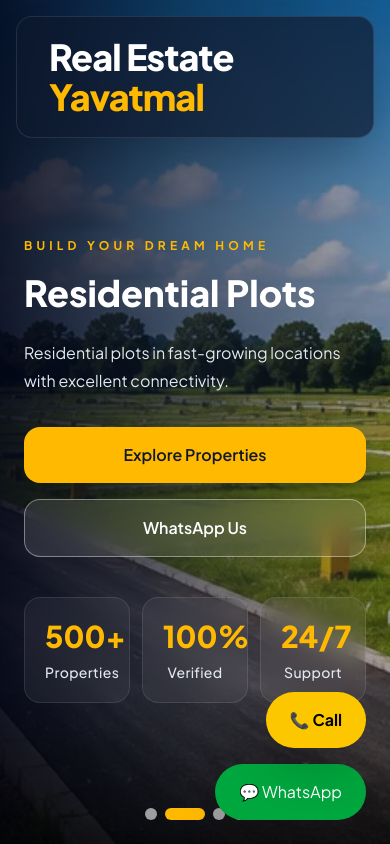
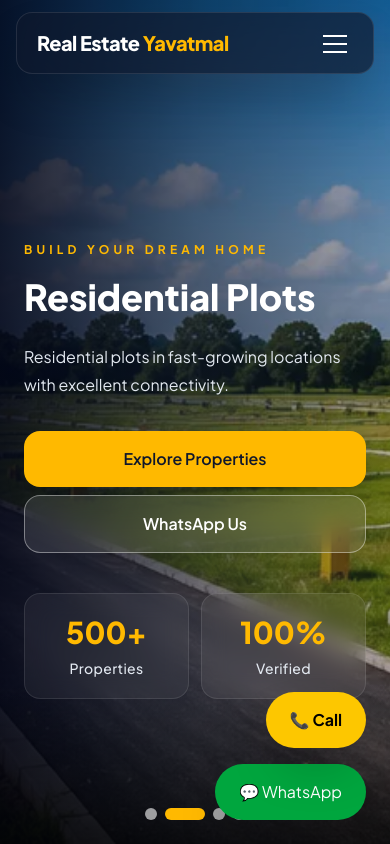
Before and after one commit to Kafil111/real-estate-yavatmal, a Next.js app: page / in a window 390 px wide. Shown: the top 844 px of the page. Built offline with nearby package versions, Linux system fonts and the light colour scheme.

Commit message:
Hero v2: responsive navbar with mobile dropdown, responsive stat cards

```diff
--- a/components/Hero/HeroContent.tsx
+++ b/components/Hero/HeroContent.tsx
@@ -34,7 +34,7 @@ export default function HeroContent({
 
                 {/* Buttons */}
 
-                <div className="mt-8 flex flex-col gap-4 sm:flex-row">
+                <div className="mt-8 flex flex-col gap-2 sm:flex-row">
 
                     <Button href="#properties">
                         Explore Properties
@@ -51,7 +51,7 @@ export default function HeroContent({
 
                 {/* Stats */}
 
-                <div className="mt-10 grid grid-cols-3 gap-3 sm:gap-5">
+                <div className="mt-10 grid grid-cols-2 gap-3 sm:grid-cols-3 sm:gap-5">
 
                     <StatCard
                         value="500+"
@@ -66,6 +66,7 @@ export default function HeroContent({
                     <StatCard
                         value="24/7"
                         label="Support"
+                        className="hidden sm:block"
                     />
 
                 </div>
--- a/components/Layout/Navbar.tsx
+++ b/components/Layout/Navbar.tsx
@@ -1,13 +1,7 @@
-"use client"; import Image from "next/image";
+"use client";
 
-<Image
-    src="/logo.svg"
-    alt="Real Estate Yavatmal"
-    width={240}
-    height={60}
-    priority
-/>
-
+import { useState } from "react";
+import Image from "next/image";
 import Link from "next/link";
 
 const links = [
@@ -18,18 +12,21 @@ const links = [
 ];
 
 export default function Navbar() {
+    const [isMenuOpen, setIsMenuOpen] = useState(false);
+
     return (
         <header className="fixed inset-x-0 top-0 z-50 transition-all duration-300">
-            <div className="mx-auto max-w-7xl px-4 py-4">
+            <div className="mx-auto max-w-7xl px-4 py-3 sm:py-4">
 
-                <nav className="flex items-center justify-between rounded-2xl border border-white/10 bg-slate-900/65 backdrop-blur-xl border border-white/10 px-8 py-5 backdrop-blur-2xl shadow-2xl">
+                <nav className="flex items-center justify-between rounded-2xl border border-white/10 bg-slate-900/65 backdrop-blur-2xl px-5 py-3 sm:px-8 sm:py-5 shadow-2xl">
 
                     {/* Logo */}
 
                     <Link
-                        href="/" className="text-4xl font-black tracking-tight transition hover:scale-[1.02]"
+                        href="/"
+                        className="text-xl sm:text-2xl md:text-4xl font-black tracking-tight transition hover:scale-[1.02]"
+                        onClick={() => setIsMenuOpen(false)}
                     >
-
                         <span className="text-white">
                             Real Estate
                         </span>{" "}
@@ -37,30 +34,72 @@ export default function Navbar() {
                         <span className="text-amber-400">
                             Yavatmal
                         </span>
-
                     </Link>
 
-                    {/* Menu */}
+                    {/* Desktop Menu */}
 
                     <div className="hidden items-center gap-10 md:flex">
-
                         {links.map((link) => (
-
-                            <a
+                            <Link
                                 key={link.name}
                                 href={link.href}
                                 className="text-lg font-medium text-slate-200 transition-all duration-300 hover:text-amber-400 hover:-translate-y-0.5"
+                                onClick={() => setIsMenuOpen(false)}
                             >
                                 {link.name}
-                            </a>
+                            </Link>
+                        ))}
+                    </div>
 
-                        ))}
+                    {/* Mobile Menu Button */}
 
-                    </div>
+                    <button
+                        type="button"
+                        aria-label="Toggle menu"
+                        aria-expanded={isMenuOpen}
+                        onClick={() => setIsMenuOpen((open) => !open)}
+                        className="flex h-9 w-9 items-center justify-center rounded-lg text-white md:hidden"
+                    >
+                        <span className="relative block h-4 w-6">
+                            <span
+                                className={`absolute left-0 top-0 h-0.5 w-6 bg-white transition-all duration-300 ${isMenuOpen ? "top-2 rotate-45" : ""
+                                    }`}
+                            />
+                            <span
+                                className={`absolute left-0 top-2 h-0.5 w-6 bg-white transition-all duration-300 ${isMenuOpen ? "opacity-0" : ""
+                                    }`}
+                            />
+                            <span
+                                className={`absolute left-0 top-4 h-0.5 w-6 bg-white transition-all duration-300 ${isMenuOpen ? "top-2 -rotate-45" : ""
+                                    }`}
+                            />
+                        </span>
+                    </button>
 
                 </nav>
 
-            </div>
-        </header>
+                {/* Mobile Dropdown Panel */}
+
+                {
+                    isMenuOpen && (
+                        <div className="mt-2 rounded-2xl border border-white/10 bg-slate-900/90 backdrop-blur-2xl p-4 shadow-2xl md:hidden">
+                            <div className="flex flex-col gap-1">
+                                {links.map((link) => (
+                                    <Link
+                                        key={link.name}
+                                        href={link.href}
+                                        onClick={() => setIsMenuOpen(false)}
+                                        className="rounded-lg px-3 py-3 text-base font-medium text-slate-200 transition hover:bg-white/5 hover:text-amber-400"
+                                    >
+                                        {link.name}
+                                    </Link>
+                                ))}
+                            </div>
+                        </div >
+                    )
+                }
+
+            </div >
+        </header >
     );
 }
```
